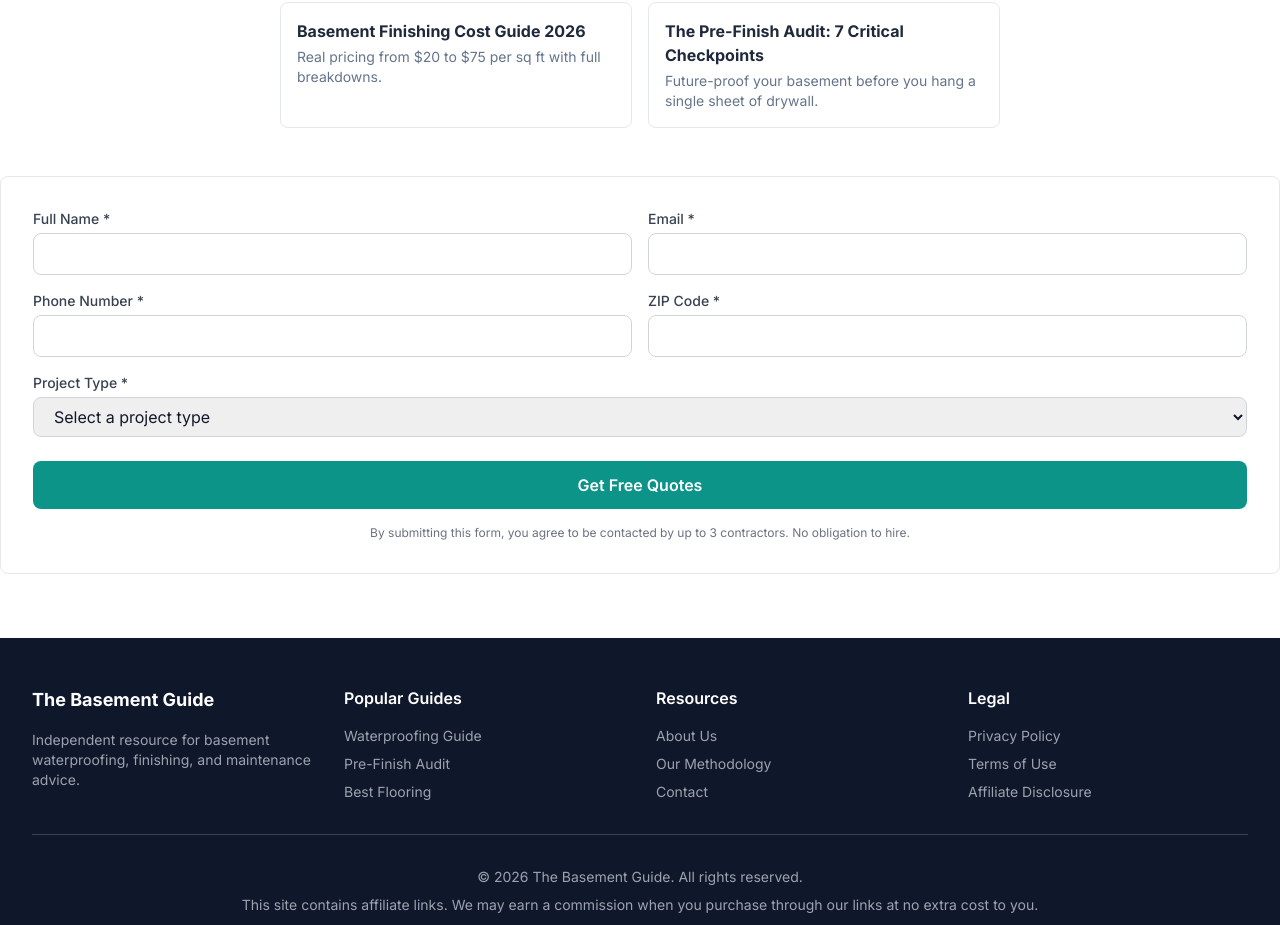
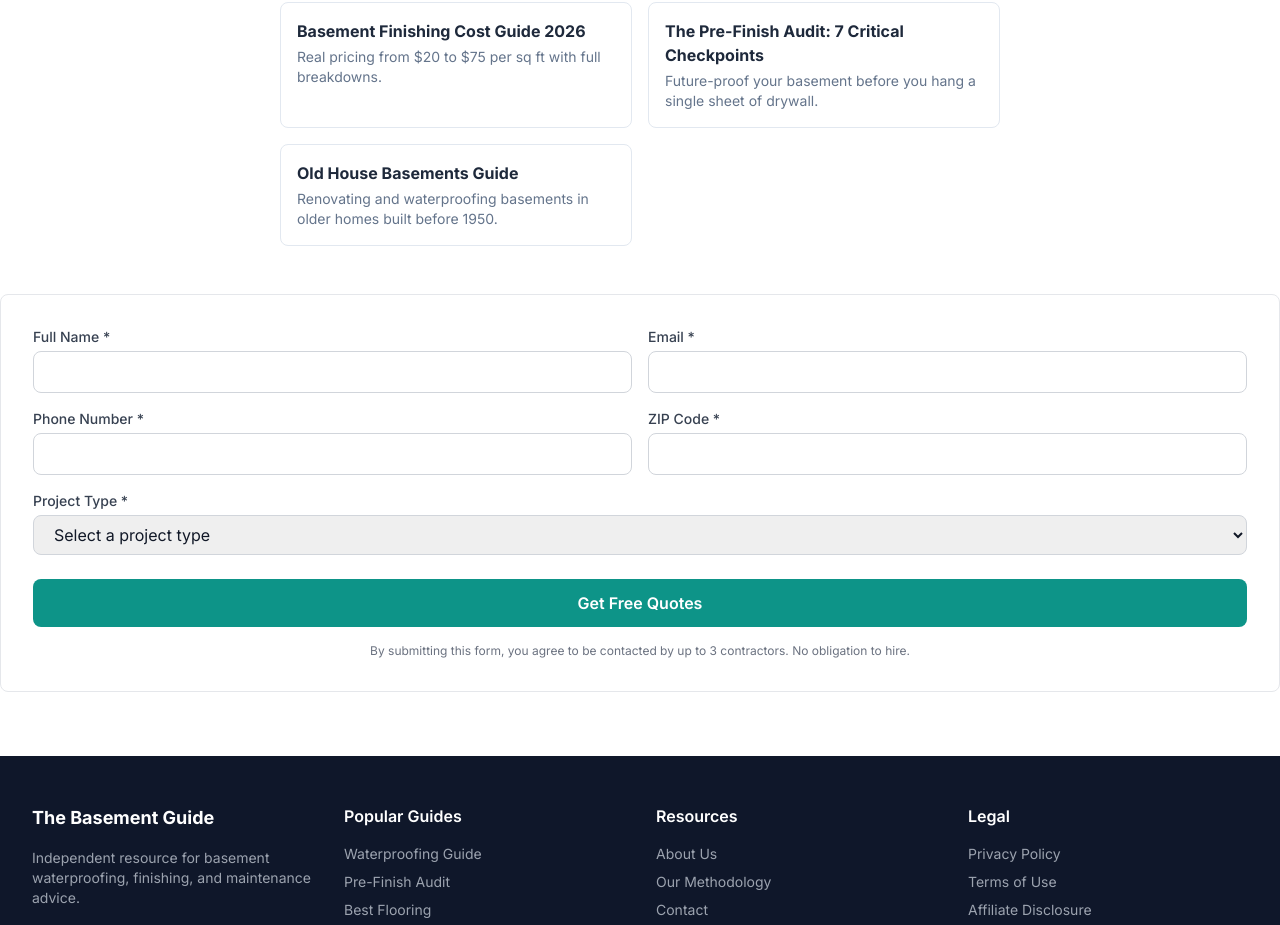
Before and after one commit to thebasementguide2026/basement-guide, a Next.js app: page /articles/basement-renovation-mistakes in a window 1280 px wide. Shown: the part 7183-8108 px from the top of the page. Built offline with nearby package versions, Linux system fonts and the light colour scheme.

Commit message:
add old-house-basements cross-link to basement-renovation-mistakes Related Guides

```diff
--- a/app/articles/basement-renovation-mistakes/page.tsx
+++ b/app/articles/basement-renovation-mistakes/page.tsx
@@ -311,6 +311,10 @@ export default function BasementRenovationMistakes() {
             <h3 className='font-bold text-slate-800 mb-1'>The Pre-Finish Audit: 7 Critical Checkpoints</h3>
             <p className='text-sm text-slate-500'>Future-proof your basement before you hang a single sheet of drywall.</p>
           </Link>
+                      <Link href='/articles/old-house-basements' className='block p-4 rounded-lg border border-slate-200 hover:border-teal-400 hover:shadow-md transition-all duration-300'>
+              <h3 className='font-bold text-slate-800 mb-1'>Old House Basements Guide</h3>
+              <p className='text-sm text-slate-500'>Renovating and waterproofing basements in older homes built before 1950.</p>
+            </Link>
         </div>
       </section>
 
```
